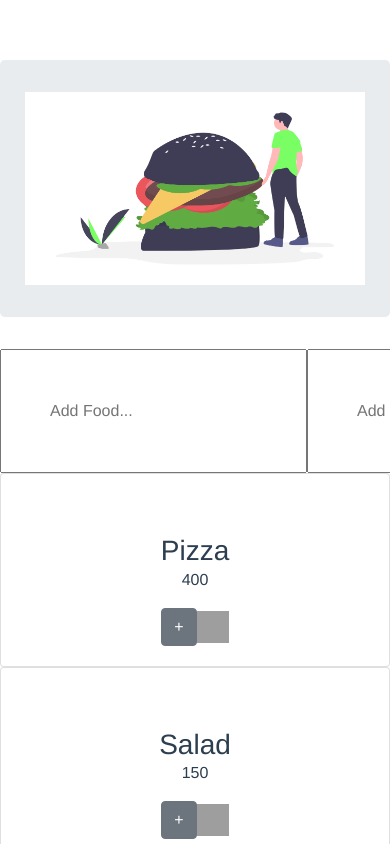
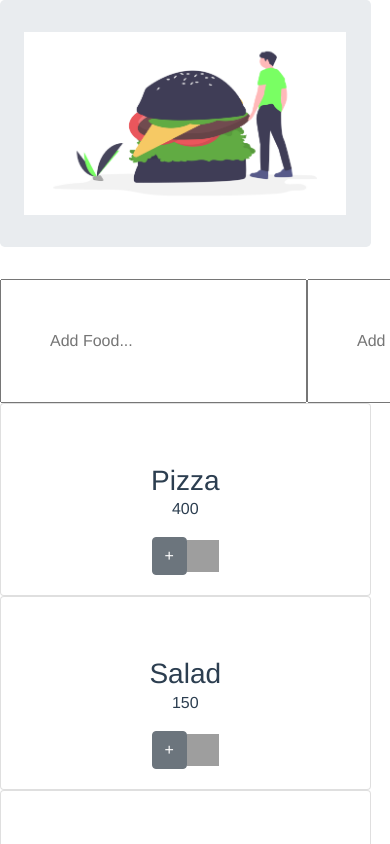
Before and after one commit to chadhindsight/-vue-nutrition, a Vue app: page / in a window 390 px wide. Shown: the top 844 px of the page. Built offline with nearby package versions, Linux system fonts and the light colour scheme; grey boxes are pictures that could not be loaded.

Commit message:
Adjust width on mobile

```diff
--- a/src/App.vue
+++ b/src/App.vue
@@ -40,7 +40,8 @@ export default {
   -moz-osx-font-smoothing: grayscale;
   text-align: center;
   color: #2c3e50;
-  margin-top: 60px;
+  width: 95%;
+  /* margin-top: 60px; */
 }
 
 .head-pic {
```
